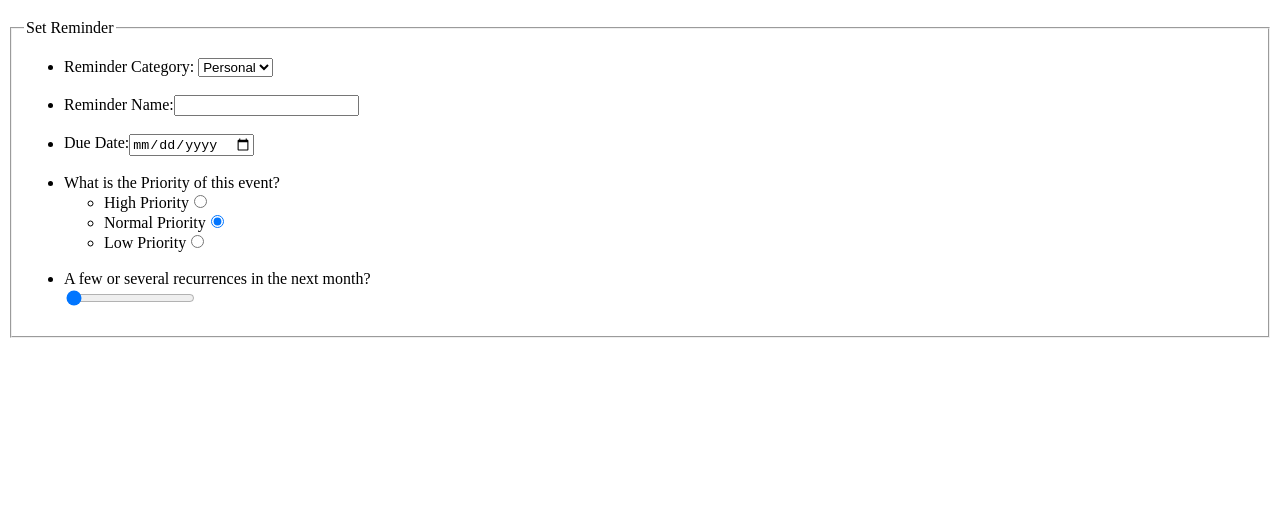
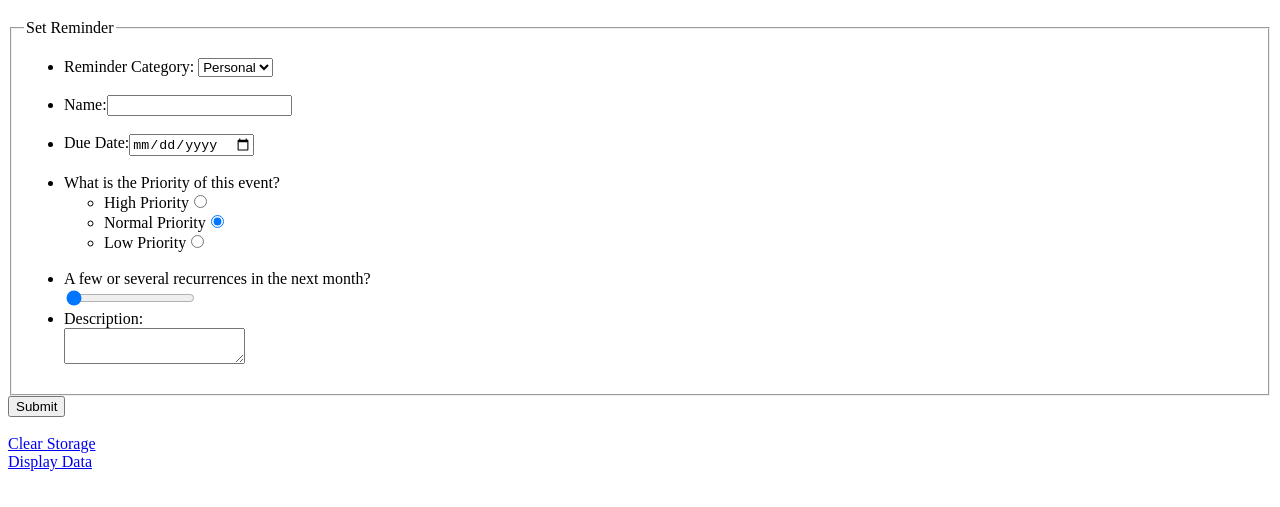
Before and after one commit to B64265/VFW_Project1, a plain HTML site: page additem.html in a window 1280 px wide. Shown: the part 61-568 px from the top of the page. Drawn offline with Linux system fonts and the light colour scheme.

Commit message:
finished Form and links

```diff
--- a/additem.html
+++ b/additem.html
@@ -24,7 +24,7 @@
 
         <!-- Form data-->
 
-        <form action = "#" method="post">
+        <form action = "#" method="post" name="reminderForm">
         	<fieldset>
 	        	<legend>Set Reminder</legend>
 	        	<ul>
@@ -36,7 +36,7 @@
 	        			</select>
 	        		</li>
 	        		<br />
-	        		<li><label for="remindTitle">Reminder Name:</label><input type="text" id="remindTitle" /></li>
+	        		<li><label for="remindTitle">Name:</label><input type="text" id="remindTitle" /></li>
 	        		<br />
 	        		<li><label for="due">Due Date:</label><input type="date" id="due" /></li>
 	        		<br />
@@ -50,12 +50,19 @@
 	        		<li><label for="remindTitle">A few or several recurrences in the next month?</label>
 	        		<br />
 	        		<input type="range" id="recurrence" min="0" max="10" value="0" name="recurrence"/>
+	        		<li>
+	        			<label for="description">Description:</label>
+	        			<br />
+	        			<textarea id="detailDescription" form="reminderForm"></textarea>
+	        		</li>
+	        		<input type="hidden" value="someData" />
 	        	</ul>
         	</fieldset>
+        	<input type="submit" value="Submit" />
         </form>
-
+        <br />
+        <a href="#">Clear Storage</a>
+        <br />
+        <a href="#">Display Data</a>
  	</body>
-
-
-
  </html>
```
